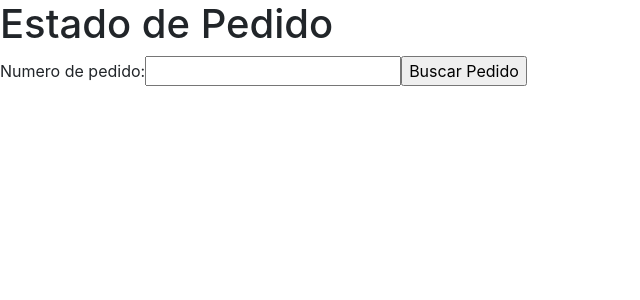
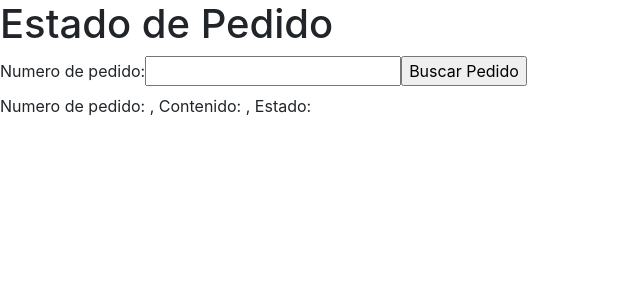
Before and after one commit to CTarzia/arquiweb-tp1, a React (Create React App) app in the folder react-frontend/: page /estado_del_pedido in a window 1280 px wide. Shown: the top 300 px of the page, without its empty margins (0-640 px from the left). Built offline with nearby package versions, Linux system fonts and the light colour scheme.

Commit message:
refactor chiari

```diff
--- a/react-frontend/src/App.js
+++ b/react-frontend/src/App.js
@@ -11,7 +11,7 @@ function App() {
 		<Fragment>
 			<Router>
 				<Switch>
-					<Route exact path="/" component={Home}></Route>
+					<Route exact path={ROUTES.HOME} component={Home}></Route>
 					<Route
 						exact
 						path={ROUTES.CREATE_ORDER}
--- /dev/null
+++ b/react-frontend/src/screens/OrderStatus/components/GetOrderStatus/index.js
@@ -0,0 +1,36 @@
+import React from "react";
+
+const GetOrderStatus = ({
+	handleSubmit,
+	handleChange,
+	inputValue,
+	order,
+	showError,
+}) => {
+	return (
+		<div>
+			<h1> Estado de Pedido </h1>
+			<form onSubmit={handleSubmit}>
+				<label>
+					Numero de pedido:
+					<input type="text" value={inputValue} onChange={handleChange} />
+				</label>
+				<input type="submit" value="Buscar Pedido" />
+			</form>
+			{showError && (
+				<p>
+					Pedido no encontrado, revise la informacion ingresada e intentelo de
+					nuevo.
+				</p>
+			)}
+			{order && !showError && (
+				<p>
+					Numero de pedido: {order.orderId}, Contenido: {order.content}, Estado:
+					{order.status}
+				</p>
+			)}
+		</div>
+	);
+};
+
+export default GetOrderStatus;
--- a/react-frontend/src/screens/OrderStatus/index.js
+++ b/react-frontend/src/screens/OrderStatus/index.js
@@ -1,75 +1,52 @@
 import React from "react";
 
+import GetOrderStatus from "./components/GetOrderStatus";
+
 class OrderStatus extends React.Component {
-
-	// Constructor
 	constructor(props) {
 		super(props);
 
 		this.state = {
 			order: String,
-			DataisLoaded: false
+			dataisLoaded: false,
 		};
 
 		this.handleChange = this.handleChange.bind(this);
 		this.handleSubmit = this.handleSubmit.bind(this);
 	}
 
-	handleChange(event) {    this.setState({value: event.target.value});  }
+	handleChange(event) {
+		this.setState({ value: event.target.value });
+	}
+
 	handleSubmit(event) {
-	  fetch(
-		"http://localhost:8080/orders/" + this.state.value)
+		fetch("http://localhost:8080/orders/" + this.state.value)
 			.then((res) => res.json())
 			.then((json) => {
 				this.setState({
 					order: json,
-							DataisLoaded: true
+					dataisLoaded: true,
 				});
-					})
+			});
 		event.preventDefault();
 	}
 
+
 	render() {
-		const { DataisLoaded, order } = this.state;
+		const { dataisLoaded, order } = this.state;
 
-		if (!DataisLoaded)
-			return <div>
-				<h1> Estado de Pedido </h1>
-					<form onSubmit={this.handleSubmit}>        <label>
-						Numero de pedido:
-						<input type="text" value={this.state.value} onChange={this.handleChange} />        </label>
-					<input type="submit" value="Buscar Pedido" />
-					</form>
-				</div>
+		const showError = order.status === "404";
 
-		if (order.status == '404')
-			return <div>
-			<h1> Estado de Pedido </h1>
-				<form onSubmit={this.handleSubmit}>        <label>
-					Numero de pedido:
-					<input type="text" value={this.state.value} onChange={this.handleChange} />        </label>
-				<input type="submit" value="Buscar Pedido" />
-				</form>
-				<p>Pedido no encontrado, revise la informacion ingresada e intentelo de nuevo.</p>
-			</div>
-
-		console.log(order)
-		return (
-		<div className = "OrderStatus">
-			<h1> Estado de Pedido </h1>
-			<form onSubmit={this.handleSubmit}>        <label>
-				Numero de pedido:
-				<input type="text" value={this.state.value} onChange={this.handleChange} />        </label>
-			<input type="submit" value="Buscar Pedido" />
-			</form>
-			{
-				<p>
-					Numero de pedido: { order.orderId },
-					Contenido: { order.content },
-					Estado: { order.status }
-				</p>
-			}
-		</div>
+		return dataisLoaded ? (
+			<p> Recuperando informacion del pedido </p>
+		) : (
+			<GetOrderStatus
+				handleSubmit={this.handleSubmit}
+				handleChange={this.handleChange}
+				inputValue={this.state.value}
+				showError={showError}
+				order={order}
+			/>
 		);
 	}
 }
```
Lines whose indentation alone changed are shown as unchanged.
